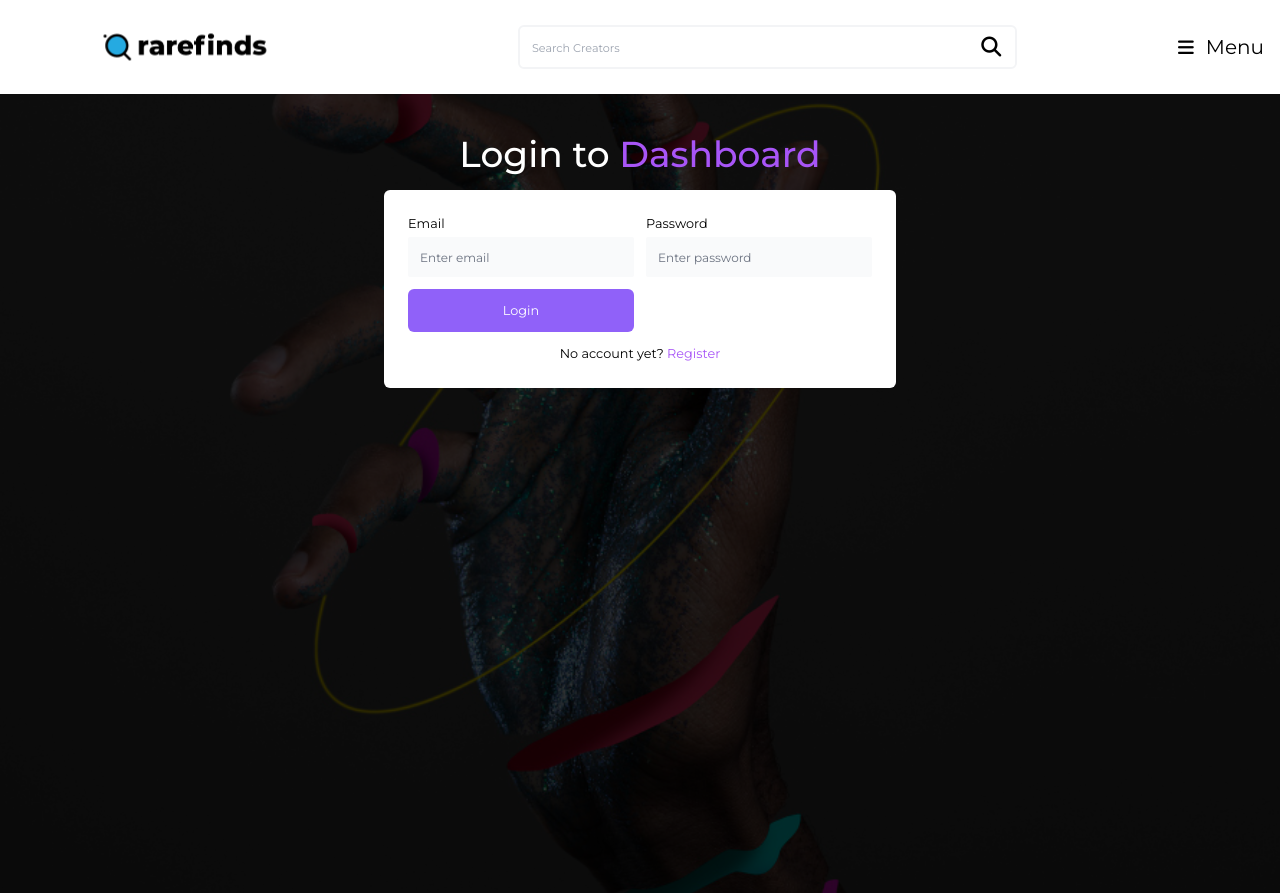
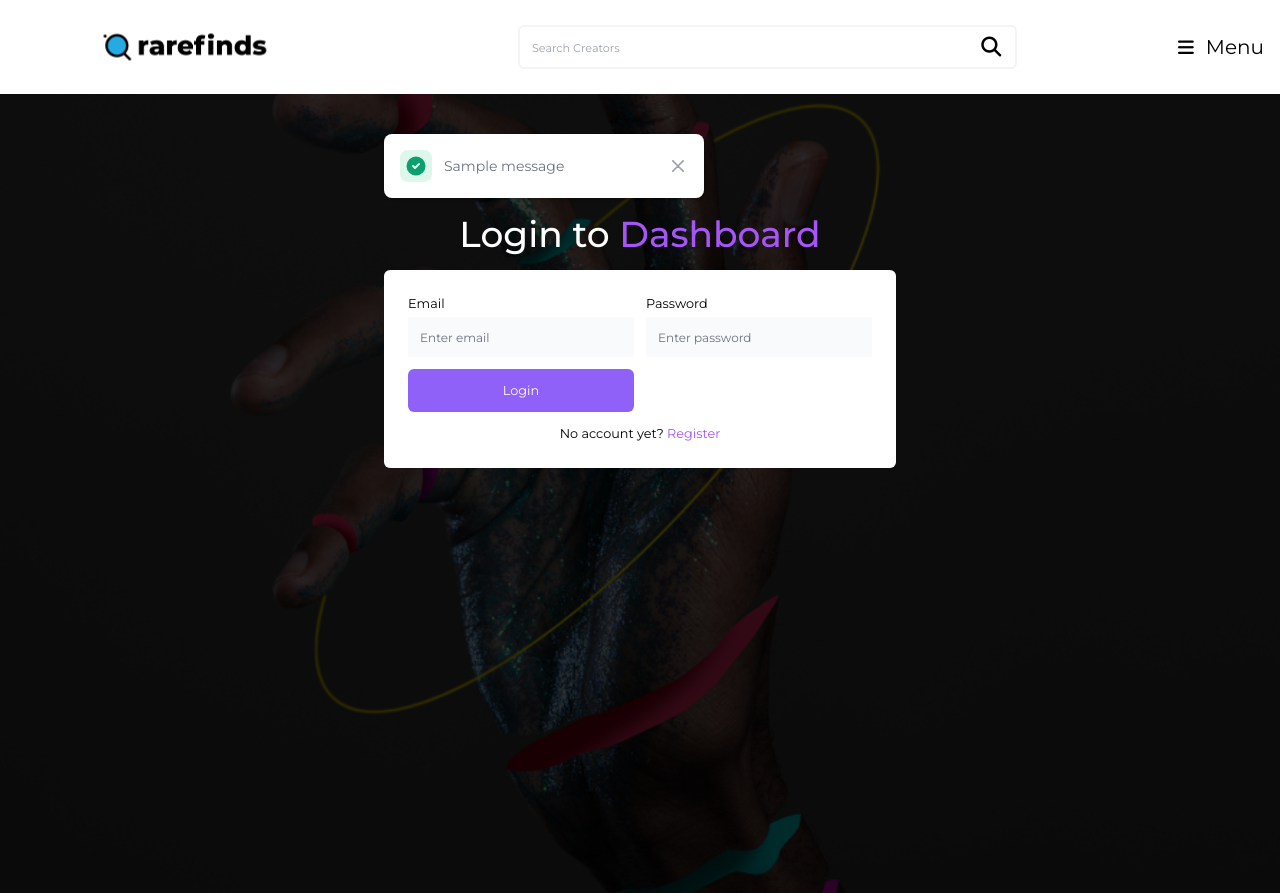
Before and after one commit to Neon-jeff/vinyl, a Django app: page /accounts/login in a window 1280 px wide. Shown: the top 893 px of the page. Run offline with Django 5.2, Linux system fonts and the light colour scheme; tables that the repository leaves empty hold one stand-in row (values such as "Sample post"); one stand-in notice (Sample message) is shown; style sheets or scripts are compiled from the project's sources; some libraries are stand-ins or nearby versions.

Commit message:
Email Auth update and toast message

```diff
--- a/accounts/views.py
+++ b/accounts/views.py
@@ -219,6 +219,6 @@ def Market(request):
 def Activate(request,token):
     profile=UserProfile.objects.get(token=token)
     profile.verified=True
-    login(request,profile.user)
-    messages.success(request,'Email Verified Successfully, Welcome!!')
-    return redirect('dashboard')
+    profile.save()
+    messages.success(request,'Email verified successfully, Login to continue')
+    return redirect('login')
--- a/templates/components/auth.html
+++ b/templates/components/auth.html
@@ -25,6 +25,22 @@
     </button>
 </div>
 
+    {% elif message.tags == 'success' %}
+    <div id="toast-success" class="flex items-center w-full max-w-xs p-4 mb-4 text-gray-500 bg-white rounded-lg shadow dark:text-gray-400 dark:bg-gray-800" role="alert">
+    <div class="inline-flex items-center justify-center flex-shrink-0 w-8 h-8 text-green-500 bg-green-100 rounded-lg dark:bg-green-800 dark:text-green-200">
+        <svg class="w-5 h-5" aria-hidden="true" xmlns="http://www.w3.org/2000/svg" fill="currentColor" viewBox="0 0 20 20">
+            <path d="M10 .5a9.5 9.5 0 1 0 9.5 9.5A9.51 9.51 0 0 0 10 .5Zm3.707 8.207-4 4a1 1 0 0 1-1.414 0l-2-2a1 1 0 0 1 1.414-1.414L9 10.586l3.293-3.293a1 1 0 0 1 1.414 1.414Z"/>
+        </svg>
+        <span class="sr-only">Check icon</span>
+    </div>
+    <div class="ml-3 text-sm font-normal">{{message}}</div>
+    <button type="button" class="ml-auto -mx-1.5 -my-1.5 bg-white text-gray-400 hover:text-gray-900 rounded-lg focus:ring-2 focus:ring-gray-300 p-1.5 hover:bg-gray-100 inline-flex items-center justify-center h-8 w-8 dark:text-gray-500 dark:hover:text-white dark:bg-gray-800 dark:hover:bg-gray-700" data-dismiss-target="#toast-success" aria-label="Close">
+        <span class="sr-only">Close</span>
+        <svg class="w-3 h-3" aria-hidden="true" xmlns="http://www.w3.org/2000/svg" fill="none" viewBox="0 0 14 14">
+            <path stroke="currentColor" stroke-linecap="round" stroke-linejoin="round" stroke-width="2" d="m1 1 6 6m0 0 6 6M7 7l6-6M7 7l-6 6"/>
+        </svg>
+    </button>
+</div>
     {% else %}
     {% endif %}
 
--- a/templates/components/trending.html
+++ b/templates/components/trending.html
@@ -61,5 +61,5 @@
     </div>
 </a>
     </div>
-    <a href="{%url 'market'%}" class='text-center self-center'><button class=' bg-purple-100 text-blue-600 font-medium text-[1.2rem] p-5 rounded-md flex items-center gap-3   self-center text-md'>View Marketplace <i class="fa-solid fa-chevron-right"></i></button></a>
+    <a href="{%url 'market'%}" class='text-center self-center'><button class=' bg-blue-100 text-blue-600 text-[1.2rem] p-5 rounded-md flex items-center gap-3   self-center text-md'>View Marketplace <i class="fa-solid fa-chevron-right"></i></button></a>
 </section>
```
